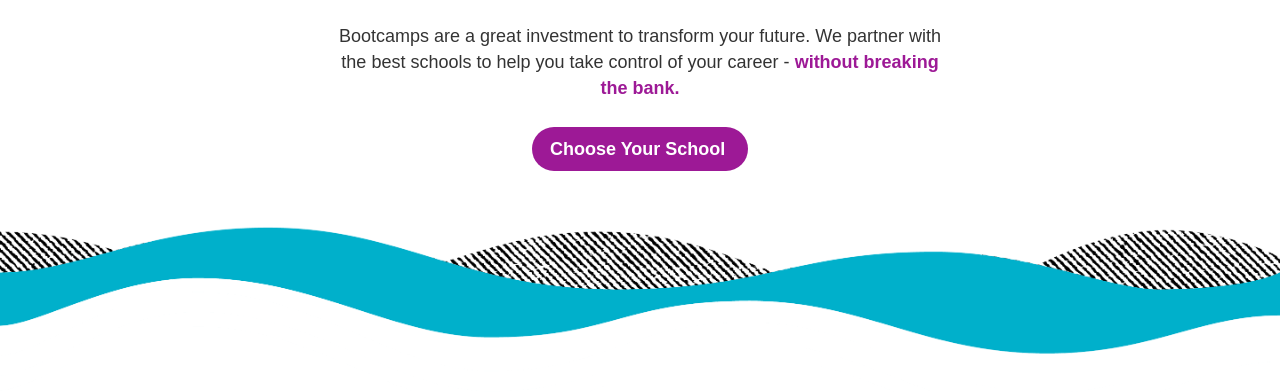
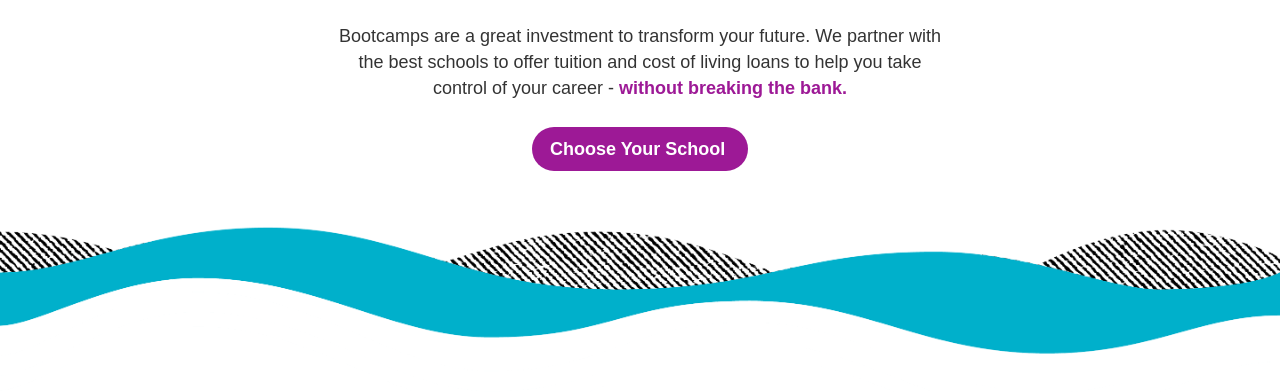
Before and after one commit to chrisdesilva/skf-landing-page-a, a Gatsby site: page / in a window 1280 px wide. Shown: the part 192-584 px from the top of the page. Built offline with nearby package versions, Linux system fonts and the light colour scheme; Gatsby itself is replaced by a stand-in of ours; no server answers.

Commit message:
Add language on tuition and COL

```diff
--- a/src/pages/index.js
+++ b/src/pages/index.js
@@ -193,8 +193,8 @@ const IndexPage = () => {
           <h1 className="font-normal">Fund Your Future</h1>
           <p className="text-center">
             Bootcamps are a great investment to transform your future. We
-            partner with the best schools to help you take control of your
-            career -{" "}
+            partner with the best schools to offer tuition and cost of living
+            loans to help you take control of your career -{" "}
             <strong className="text-secondary">
               without breaking the bank.
             </strong>
```
